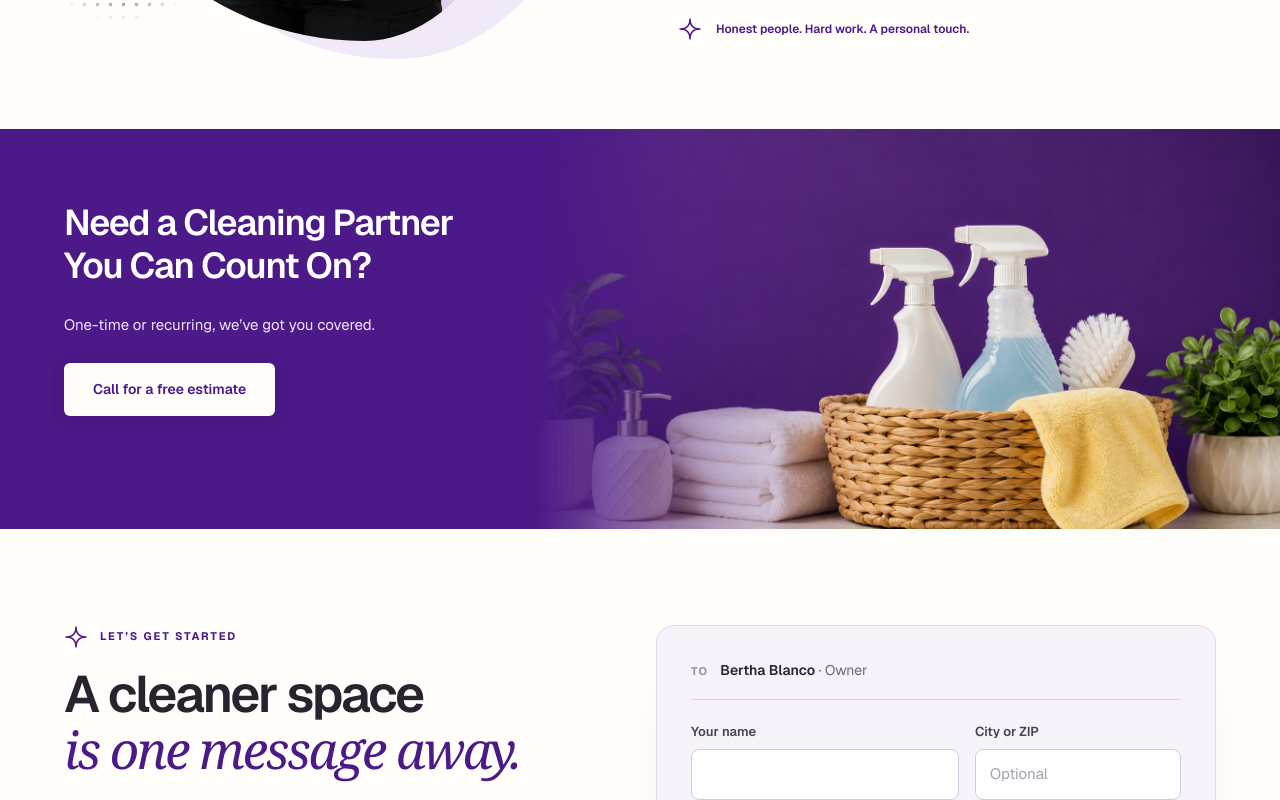
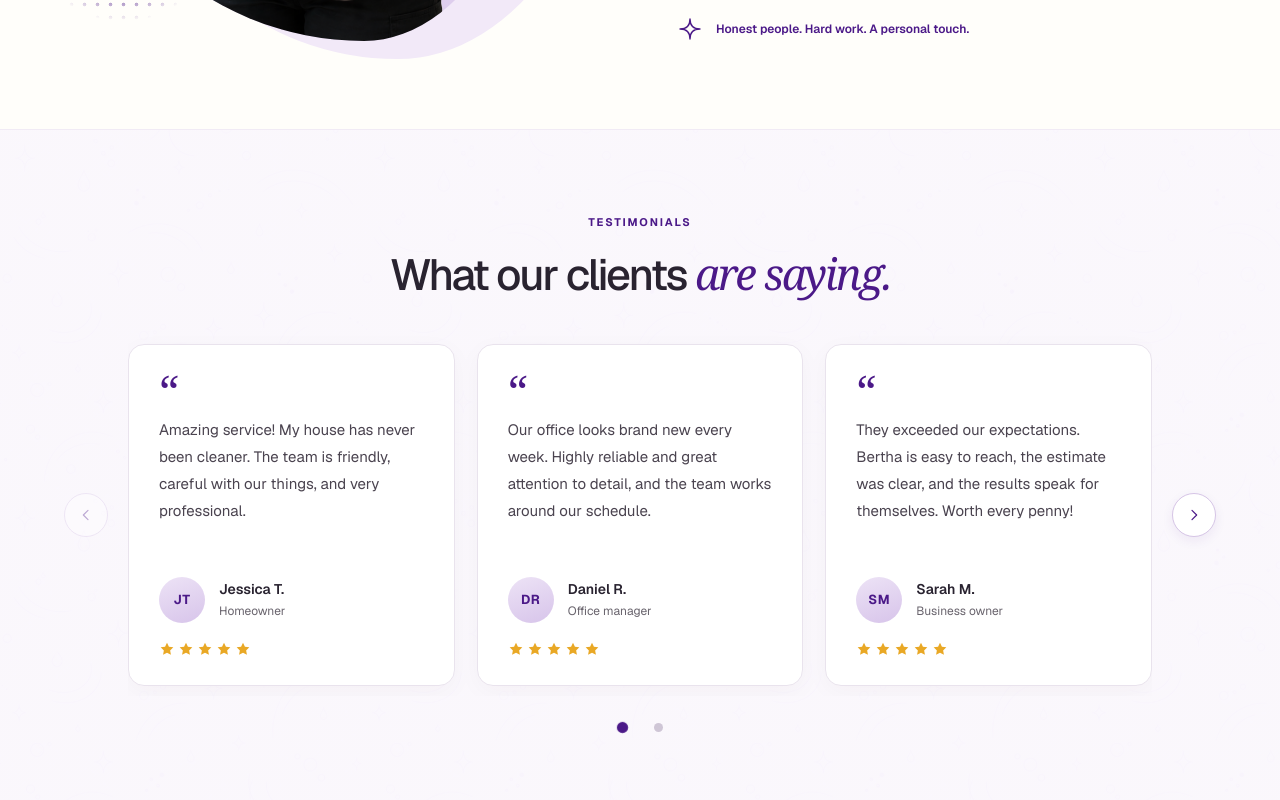
Before and after one commit to devslife7/jbpc, a Next.js app: page / in a window 1280 px wide. Shown: the part 4100-4900 px from the top of the page. Built offline with nearby package versions, Linux system fonts and the light colour scheme.

Commit message:
added testimonials

```diff
--- a/src/app/globals.css
+++ b/src/app/globals.css
@@ -175,6 +175,52 @@ body:has(dialog[open]) { overflow: hidden; }
   .story-dots-bottom { bottom: 2%; left: 0; width: 32%; }
   .story-copy h2 { font-size: clamp(34px, 7vw, 46px); }
   .story-copy > p:not(.eyebrow) { font-size: 14px; }
+}
+
+/* Reviews */
+.reviews-section { padding-block: 84px 88px; border-top: 1px solid #f1ebf5; background: linear-gradient(#faf7fdf2, #faf7fdf2), url("/assets/background-texture.png") center / 720px; }
+.reviews-heading { text-align: center; margin-bottom: 44px; }
+.reviews-heading .eyebrow { justify-content: center; margin-bottom: 18px; }
+.reviews-heading h2 { font-size: clamp(34px, 3.4vw, 46px); line-height: 1.15; letter-spacing: -.05em; font-weight: 500; }
+.reviews-heading h2 em { font-family: Georgia, 'Times New Roman', serif; color: var(--purple); font-weight: 400; }
+.reviews-carousel { --gap: 22px; --per-page: 3; display: grid; grid-template-columns: 44px minmax(0, 1fr) 44px; grid-template-areas: "prev track next" ". dots ."; column-gap: 20px; row-gap: 30px; align-items: center; }
+.reviews-track { grid-area: track; display: flex; gap: var(--gap); overflow-x: auto; scroll-snap-type: x mandatory; scroll-behavior: smooth; scrollbar-width: none; padding-block: 10px; margin-block: -10px; }
+.reviews-track::-webkit-scrollbar { display: none; }
+.reviews-track:focus-visible { outline-offset: 12px; border-radius: 16px; }
+.review { flex: 0 0 calc((100% - var(--gap) * (var(--per-page) - 1)) / var(--per-page)); scroll-snap-align: start; display: flex; flex-direction: column; margin: 0; padding: 30px 30px 28px; border: 1px solid var(--line); border-radius: 16px; background: #fff; box-shadow: 0 6px 24px #32202a08; transition: transform .25s, box-shadow .25s, border-color .25s; }
+.review:hover { transform: translateY(-4px); border-color: #d6c5e6; box-shadow: 0 18px 40px #4b198814; }
+.review-mark { display: block; margin-bottom: 10px; font-family: Georgia, 'Times New Roman', serif; font-size: 44px; line-height: .7; color: var(--purple); }
+.review blockquote { margin: 0; color: #4a434f; font-size: 15px; line-height: 1.8; }
+.review figcaption { display: flex; align-items: center; gap: 14px; margin-top: auto; padding-top: 26px; }
+.review-avatar { flex-shrink: 0; width: 46px; height: 46px; border-radius: 50%; display: grid; place-items: center; background: linear-gradient(160deg, #ede3f6, #d7c4ea); color: var(--purple); font-size: 13px; font-weight: 650; letter-spacing: .04em; }
+.review-author { display: flex; flex-direction: column; gap: 2px; font-size: 12px; color: var(--muted); }
+.review-author strong { font-size: 14px; font-weight: 600; color: var(--foreground); }
+.review-stars { display: flex; gap: 3px; margin-top: 18px; color: #e9a825; }
+.reviews-arrow { width: 44px; height: 44px; border: 1px solid #d6c5e6; border-radius: 50%; background: #fff; color: var(--purple); display: grid; place-items: center; box-shadow: 0 4px 12px #4b198812; }
+.reviews-arrow:first-of-type { grid-area: prev; }
+.reviews-arrow:last-of-type { grid-area: next; }
+.reviews-arrow:hover:not(:disabled) { background: #f5effb; transform: translateY(-2px); }
+.reviews-arrow:disabled { cursor: default; opacity: .35; box-shadow: none; }
+.reviews-dots { grid-area: dots; display: flex; justify-content: center; gap: 12px; }
+.reviews-dot { width: 24px; height: 24px; padding: 0; border: 0; border-radius: 50%; background: none; display: grid; place-items: center; }
+.reviews-dot::before { content: ""; width: 9px; height: 9px; border-radius: 50%; background: #cfc6d6; transition: background .2s, transform .2s; }
+.reviews-dot:hover::before { background: #a98bc6; }
+.reviews-dot.is-active::before { background: var(--purple); transform: scale(1.25); }
+@media (prefers-reduced-motion: reduce) {
+  .reviews-track { scroll-behavior: auto; }
+  .review, .review:hover { transform: none; }
+}
+@media (max-width: 1100px) {
+  .reviews-section { padding-block: 64px; }
+  .reviews-carousel { --per-page: 2; }
+}
+@media (max-width: 760px) {
+  .reviews-section { padding-block: 48px; }
+  .reviews-heading { margin-bottom: 28px; }
+  .reviews-heading h2 { font-size: clamp(32px, 8vw, 42px); }
+  .reviews-carousel { --per-page: 1; --gap: 16px; grid-template-columns: 44px minmax(0, 1fr) 44px; grid-template-areas: "track track track" "prev dots next"; row-gap: 22px; }
+  .review { padding: 24px 22px 22px; border-radius: 12px; }
+  .review blockquote { font-size: 14px; }
 }
 
 /* Booking banner */
--- a/src/app/page.tsx
+++ b/src/app/page.tsx
@@ -3,6 +3,7 @@
 import Image from "next/image";
 import BeforeAfter from "@/components/before-after";
 import ContactForm from "@/components/contact-form";
+import Testimonials from "@/components/testimonials";
 import business from "@/content/business.json";
 import { useRef, useState } from "react";
 
@@ -130,6 +131,7 @@ export default function Home() {
             </div>
           </div>
         </section>
+        <Testimonials />
         <section className="booking-section" aria-labelledby="booking-title">
           <div className="booking-banner">
             <div className="booking-art" aria-hidden="true">
--- /dev/null
+++ b/src/components/testimonials.tsx
@@ -0,0 +1,85 @@
+"use client";
+
+import business from "@/content/business.json";
+import { useCallback, useEffect, useRef, useState } from "react";
+
+const reviews = business.reviews;
+
+function Star() {
+  return <svg width="16" height="16" viewBox="0 0 24 24" aria-hidden="true"><path d="m12 2.6 2.9 6 6.6.9-4.8 4.6 1.2 6.5L12 17.5l-5.9 3.1 1.2-6.5L2.5 9.5l6.6-.9Z" fill="currentColor" /></svg>;
+}
+
+function Chevron({ back = false }: { back?: boolean }) {
+  return <svg width="16" height="16" viewBox="0 0 24 24" fill="none" aria-hidden="true"><path d={back ? "m15 5-7 7 7 7" : "m9 5 7 7-7 7"} stroke="currentColor" strokeWidth="1.8" strokeLinecap="round" strokeLinejoin="round" /></svg>;
+}
+
+function initials(name: string) {
+  return name.split(" ").map((part) => part[0]).join("").replace(".", "").slice(0, 2);
+}
+
+export default function Testimonials() {
+  const track = useRef<HTMLDivElement>(null);
+  const [page, setPage] = useState(0);
+  const [pageCount, setPageCount] = useState(1);
+
+  const measure = useCallback(() => {
+    const element = track.current;
+    if (!element) return;
+    const pageWidth = element.clientWidth;
+    const card = element.firstElementChild as HTMLElement | null;
+    const perPage = card ? Math.max(1, Math.round(pageWidth / card.offsetWidth)) : 1;
+    const count = Math.ceil(reviews.length / perPage);
+    setPageCount(count);
+    setPage(Math.min(count - 1, Math.round(element.scrollLeft / pageWidth)));
+  }, []);
+
+  useEffect(() => {
+    measure();
+    const observer = new ResizeObserver(measure);
+    if (track.current) observer.observe(track.current);
+    return () => observer.disconnect();
+  }, [measure]);
+
+  function goTo(target: number) {
+    const element = track.current;
+    if (!element) return;
+    const next = Math.max(0, Math.min(pageCount - 1, target));
+    element.scrollTo({ left: next * element.clientWidth });
+  }
+
+  return (
+    <section className="reviews-section" id="reviews" aria-labelledby="reviews-title">
+      <div className="container">
+        <div className="reviews-heading">
+          <p className="eyebrow">Testimonials</p>
+          <h2 id="reviews-title">What our clients <em>are saying.</em></h2>
+        </div>
+
+        <div className="reviews-carousel">
+          <button className="reviews-arrow" onClick={() => goTo(page - 1)} disabled={page === 0} aria-label="Previous reviews"><Chevron back /></button>
+          <div className="reviews-track" ref={track} onScroll={measure} role="region" aria-label="Client reviews" tabIndex={0}>
+            {reviews.map((review) => (
+              <figure className="review" key={review.name}>
+                <span className="review-mark" aria-hidden="true">&ldquo;</span>
+                <blockquote>{review.quote}</blockquote>
+                <figcaption>
+                  <span className="review-avatar" aria-hidden="true">{initials(review.name)}</span>
+                  <span className="review-author"><strong>{review.name}</strong><span>{review.role}</span></span>
+                </figcaption>
+                <span className="review-stars" role="img" aria-label={`Rated ${review.rating} out of 5 stars`}>
+                  {Array.from({ length: review.rating }, (_, index) => <Star key={index} />)}
+                </span>
+              </figure>
+            ))}
+          </div>
+          <button className="reviews-arrow" onClick={() => goTo(page + 1)} disabled={page === pageCount - 1} aria-label="Next reviews"><Chevron /></button>
+          <div className="reviews-dots" role="group" aria-label="Choose a page of reviews">
+            {Array.from({ length: pageCount }, (_, index) => (
+              <button key={index} className={`reviews-dot ${page === index ? "is-active" : ""}`} onClick={() => goTo(index)} aria-label={`Page ${index + 1} of ${pageCount}`} aria-current={page === index ? "true" : undefined} />
+            ))}
+          </div>
+        </div>
+      </div>
+    </section>
+  );
+}
--- a/src/content/business.json
+++ b/src/content/business.json
@@ -100,6 +100,50 @@
     ],
     "signoff": "Honest people. Hard work. A personal touch."
   },
+  "reviews": [
+    {
+      "name": "Jessica T.",
+      "role": "Homeowner",
+      "service": "Residential cleaning",
+      "quote": "Amazing service! My house has never been cleaner. The team is friendly, careful with our things, and very professional.",
+      "rating": 5
+    },
+    {
+      "name": "Daniel R.",
+      "role": "Office manager",
+      "service": "Office cleaning",
+      "quote": "Our office looks brand new every week. Highly reliable and great attention to detail, and the team works around our schedule.",
+      "rating": 5
+    },
+    {
+      "name": "Sarah M.",
+      "role": "Business owner",
+      "service": "Office cleaning",
+      "quote": "They exceeded our expectations. Bertha is easy to reach, the estimate was clear, and the results speak for themselves. Worth every penny!",
+      "rating": 5
+    },
+    {
+      "name": "Marcus L.",
+      "role": "Homeowner",
+      "service": "Deep cleaning",
+      "quote": "The deep clean got into corners I had given up on. Baseboards, grout, behind the appliances. It felt like moving into a new home.",
+      "rating": 5
+    },
+    {
+      "name": "Priya N.",
+      "role": "Renter",
+      "service": "Move-in & move-out",
+      "quote": "We booked a move-out clean and got our full deposit back. The kitchen and bathrooms were spotless. Communication was quick and friendly.",
+      "rating": 5
+    },
+    {
+      "name": "Elena G.",
+      "role": "Homeowner",
+      "service": "Residential cleaning",
+      "quote": "We’ve had recurring visits for months now. Same careful work every time, and they always leave the house smelling fresh. Highly recommend.",
+      "rating": 5
+    }
+  ],
   "notes": {
     "confirmed": [
       "Owner: Bertha Blanco.",
@@ -114,7 +158,8 @@
       "Business name and LLC suffix retained from the existing site; confirm the exact legal name.",
       "Service offerings and descriptions retained from the existing site as provisional copy.",
       "Description, owner bio, and story wording are draft marketing copy.",
-      "Recurring service availability mentioned on the existing site remains unconfirmed."
+      "Recurring service availability mentioned on the existing site remains unconfirmed.",
+      "Reviews are placeholder testimonials modeled on the design reference, with placeholder names; replace with real client reviews (with permission) before launch."
     ],
     "pending": [
       "Instagram and Facebook URLs.",
```
